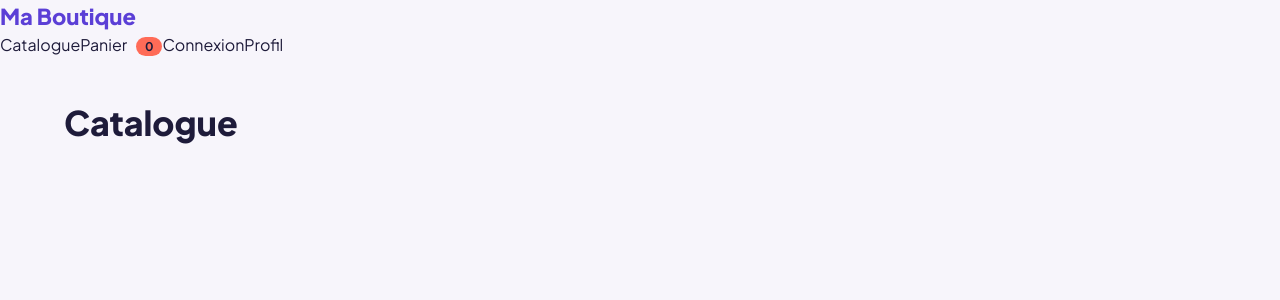
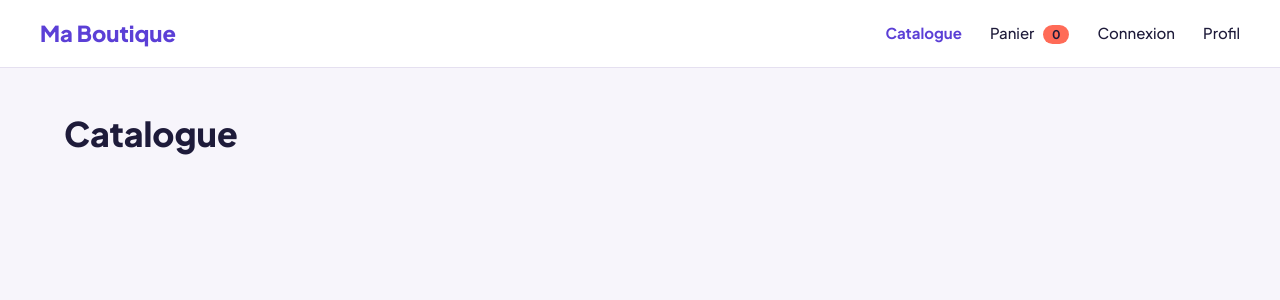
Before and after one commit to yassine200999/frontend, a React (Vite) app: page / in a window 1280 px wide. Shown: the top 300 px of the page. Built offline with nearby package versions, Linux system fonts and the light colour scheme.

Commit message:
Fix navbar CSS class and connection route

```diff
--- a/src/componenst/nafbar/Nafbar.jsx
+++ b/src/componenst/nafbar/Nafbar.jsx
@@ -1,7 +1,8 @@
 import { Link, NavLink } from "react-router-dom";
+
 function Nafbar() {
   return (
-    <header className="Nafbar">
+    <header className="nafbar">
       <Link to="/" className="logo">
         Ma Boutique
       </Link>
@@ -12,10 +13,11 @@ function Nafbar() {
         <NavLink to="/panier">
           Panier <span className="cart-count">0</span>
         </NavLink>
-        <NavLink to="/connexion">Connexion</NavLink>
+        <NavLink to="/connection">Connexion</NavLink>
         <NavLink to="/profil">Profil</NavLink>
       </nav>
     </header>
   );
 }
+
 export default Nafbar;
```
